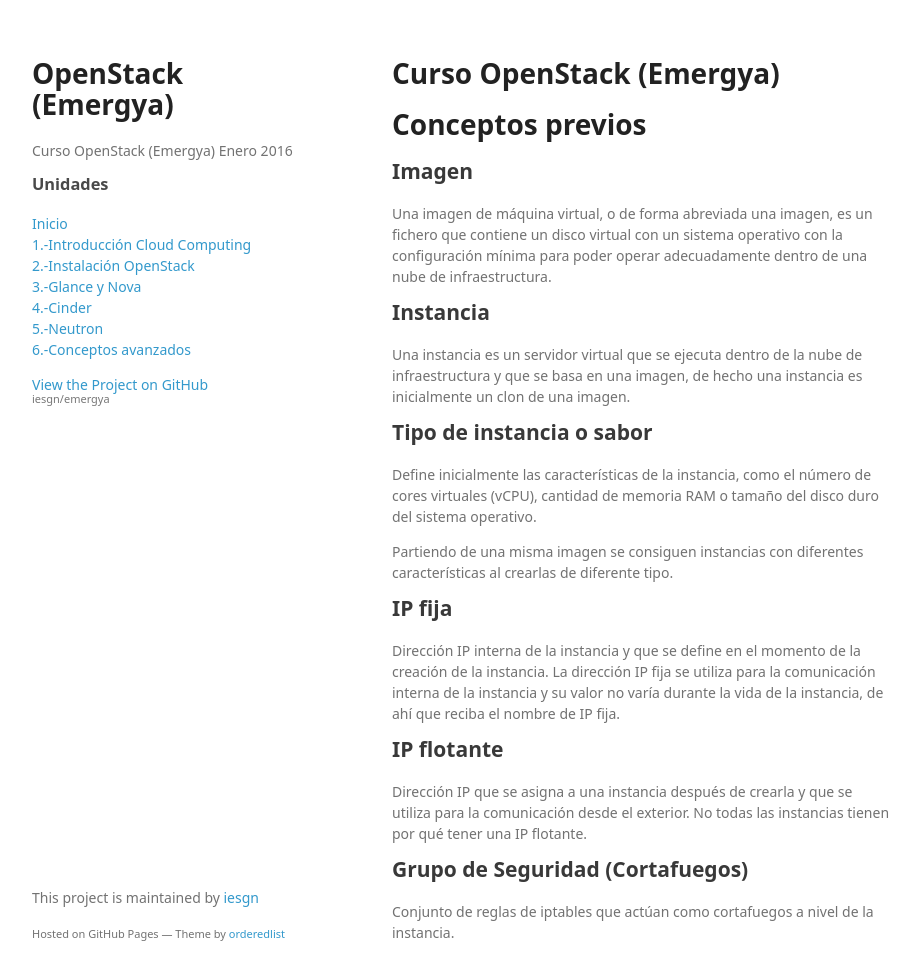
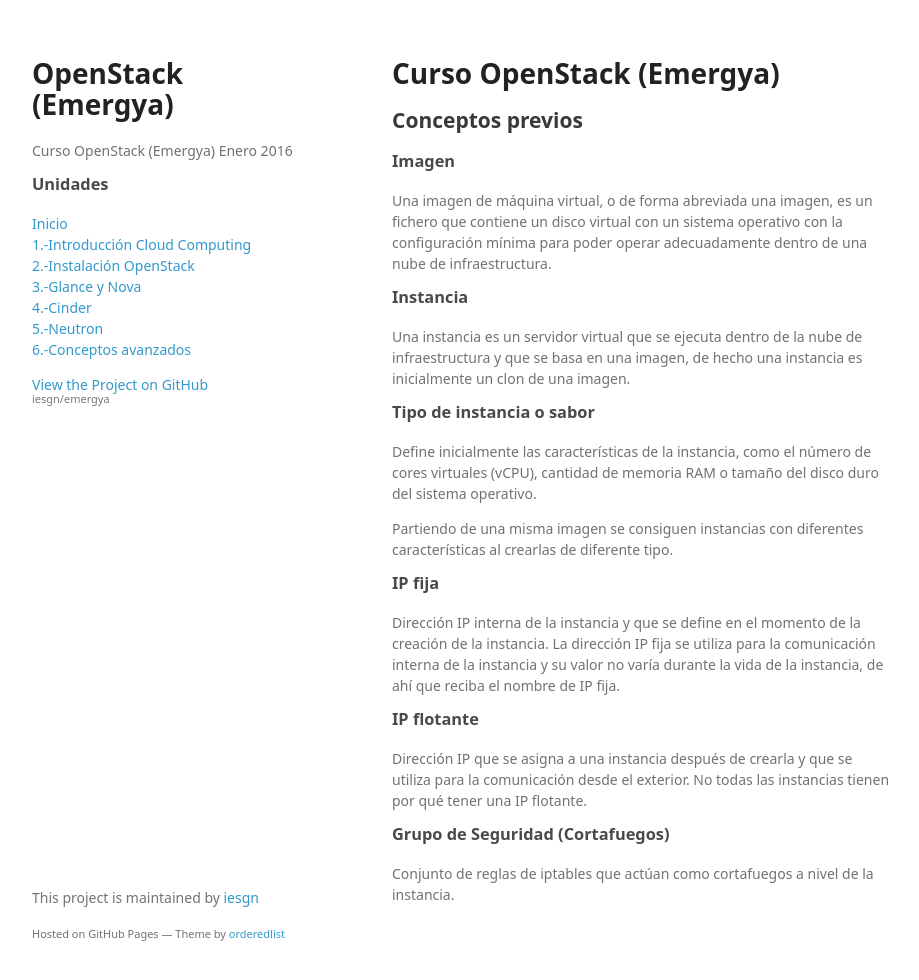
Before and after one commit to iesgn/emergya, a Jekyll site: the page built from curso/u3/conceptos_previos.md, in a window 1280 px wide and 1007 px high. Shown: the top 980 px of the window, without its empty margins (178-1097 px from the left). Built offline with Jekyll 4.4.1, drawn with Linux system fonts in a browser that asks for light colours.

```diff
--- a/curso/u3/conceptos_previos.md
+++ b/curso/u3/conceptos_previos.md
@@ -5,22 +5,22 @@ menu:
   - Unidades
 ---
 
-#Conceptos previos
+##Conceptos previos
 
-## Imagen
+### Imagen
 
 Una imagen de máquina virtual, o de forma abreviada una imagen, es un
 fichero que contiene un disco virtual con un sistema operativo con la
 configuración mínima para poder operar adecuadamente dentro de una
 nube de infraestructura.
 
-## Instancia
+### Instancia
 
 Una instancia es un servidor virtual que se ejecuta dentro de la nube
 de infraestructura y que se basa en una imagen, de hecho una instancia
 es inicialmente un clon de una imagen.
 
-## Tipo de instancia o sabor
+### Tipo de instancia o sabor
 
 Define inicialmente las características de la instancia, como el
 número de cores virtuales (vCPU), cantidad de memoria RAM o tamaño del
@@ -29,20 +29,20 @@ disco duro del sistema operativo.
 Partiendo de una misma imagen se consiguen instancias con diferentes
 características al crearlas de diferente tipo.
 
-## IP fija
+### IP fija
 
 Dirección IP interna de la instancia y que se define en el momento de
 la creación de la instancia. La dirección IP fija se utiliza para la
 comunicación interna de la instancia y su valor no varía durante la
 vida de la instancia, de ahí que reciba el nombre de IP fija.
 
-## IP flotante
+### IP flotante
 
 Dirección IP que se asigna a una instancia después de crearla y que se
 utiliza para la comunicación desde el exterior. No todas las
 instancias tienen por qué tener una IP flotante.
 
-## Grupo de Seguridad (Cortafuegos)
+### Grupo de Seguridad (Cortafuegos)
 
 Conjunto de reglas de iptables que actúan como cortafuegos a nivel de
 la instancia.
```
